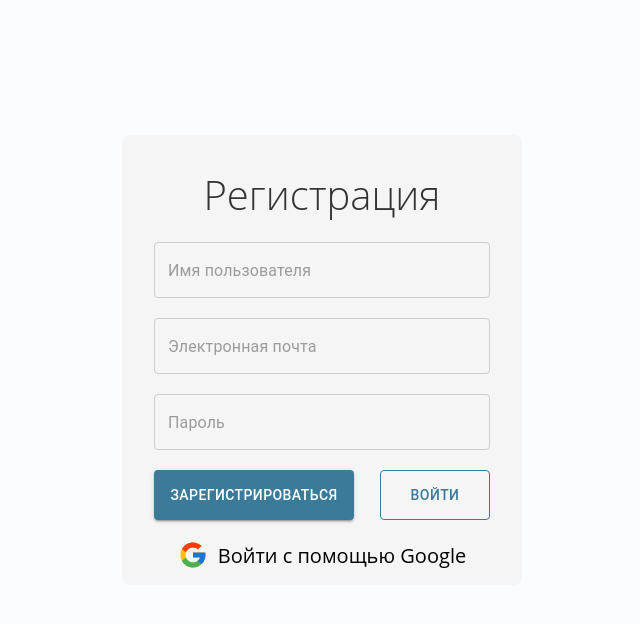
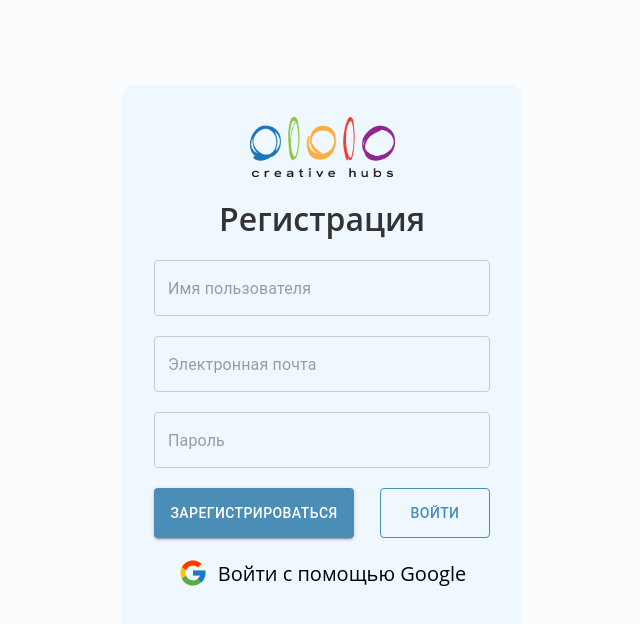
Before and after one commit to ayima-k/Hackathon, a React (Create React App) app: page /auth/register in a window 1280 px wide. Shown: the top 624 px of the page, without its empty margins (318-958 px from the left). Built offline with nearby package versions, Linux system fonts and the light colour scheme.

Commit message:
added login register

```diff
--- a/src/components/Auth/Login/Login.module.scss
+++ b/src/components/Auth/Login/Login.module.scss
@@ -8,20 +8,28 @@
     flex-direction: column;
     align-items: center;
     gap: 20px;
-    background-color: whitesmoke;
+    background-color: aliceblue;
     padding: 2rem;
     width: 400px;
-    height: 500px;
-    border-radius: 8px;
-    img{
-      width: 300px;
-      height: 100px;
+    height: 470px;
+    border-radius: 12px !important;
+    @media (max-width: 320px) {
+      padding: 2rem 1rem;
+    }
+    .logo{
+      width: 145px;
+      height: 60px;
+      img{
+        width: 100%;
+        height: 100%;
+        object-fit: cover;
+      }
     }
     h1{
       margin: 0;
       color: #333;
-      font-weight: 200;
-      font-size: 40px;
+      font-weight: 600;
+      font-size: 32px;
     }
     fieldset{
       border: 1px solid #ccc;
@@ -47,13 +55,22 @@
       display: flex;
       justify-content: space-between;
       button:nth-child(1){
-        background-color: #3A7B99;
+        background-color: #4A8DB7;
         width: 180px;
         height: 50px;
+        @media (max-width: 375px) {
+          width: 155px;
+        }
+        @media (max-width: 320px) {
+          width: 145px;
+        }
       }
       button:nth-child(2){
-        border: 0.5px solid #3A7B99;
-        color: #3A7B99;
+        border: 0.5px solid #4A8DB7;
+        color: #4A8DB7;
+        @media (max-width: 320px) {
+          width: 130px;
+        }
       }
     }
   }
--- a/src/components/Auth/Login/index.jsx
+++ b/src/components/Auth/Login/index.jsx
@@ -2,6 +2,7 @@ import React from 'react'
 import { FcGoogle } from 'react-icons/fc'
 import { Button, TextField } from '@mui/material'
 import { useNavigate } from 'react-router-dom'
+import logo from '../../../assets/img/logo.png'
 import cls from './Login.module.scss'
 
 const Login = () => {
@@ -10,7 +11,9 @@ const Login = () => {
   return (
     <div className={cls.login}>
       <form>
-        <img src="https://static.tildacdn.com/tild3639-3135-4765-a366-303730373766/ololo-creativehubs-l.png" alt="" />
+        <div className={cls.logo}>
+          <img src={logo} alt="" />
+        </div>
         <h1>Вход</h1>
         <TextField
           type='email'
--- a/src/components/Auth/Register/Register.module.scss
+++ b/src/components/Auth/Register/Register.module.scss
@@ -8,16 +8,28 @@
     flex-direction: column;
     align-items: center;
     gap: 20px;
-    background-color: whitesmoke;
+    background-color: aliceblue;
     padding: 2rem;
     width: 400px;
-    height: 450px;
-    border-radius: 8px;
+    height: 550px;
+    border-radius: 12px !important;
+    @media (max-width: 320px) {
+      padding: 2rem 1rem;
+    }
+    .logo{
+      width: 145px;
+      height: 60px;
+      img{
+        width: 100%;
+        height: 100%;
+        object-fit: cover;
+      }
+    }
     h1{
       margin: 0;
       color: #333;
-      font-weight: 150;
-      font-size: 40px;
+      font-weight: 600;
+      font-size: 32px;
     }
     fieldset{
       border: 1px solid #ccc;
@@ -43,14 +55,20 @@
       display: flex;
       justify-content: space-between;
       button:nth-child(1){
-        background-color: #3A7B99;
+        background-color: #4A8DB7;
         width: 200px;
         height: 50px;
+        @media (max-width: 375px) {
+          width: 185px;
+        }
       }
       button:nth-child(2){
-        border: 0.5px solid #3A7B99;
-        color: #3A7B99;
+        border: 0.5px solid #4A8DB7;
+        color: #4A8DB7;
         width: 110px;
+        @media (max-width: 320px) {
+          width: 90px;
+        }
       }
     }
   }
--- a/src/components/Auth/Register/index.jsx
+++ b/src/components/Auth/Register/index.jsx
@@ -3,6 +3,7 @@ import TextField from '@mui/material/TextField'
 import Button from '@mui/material/Button'
 import { FcGoogle } from 'react-icons/fc'
 import cls from './Register.module.scss'
+import logo from '../../../assets/img/logo.png'
 import { useNavigate } from 'react-router-dom'
 
 const Register = () => {
@@ -11,6 +12,9 @@ const Register = () => {
   return (
     <div className={cls.register}>
       <form>
+        <div className={cls.logo}>
+          <img src={logo} alt="" />
+        </div>
         <h1>Регистрация</h1>
         <TextField
           type='text'
--- a/src/pages/General/pages/Profile/Profile.jsx
+++ b/src/pages/General/pages/Profile/Profile.jsx
@@ -1,10 +1,41 @@
 import React from 'react';
+import Button from '@mui/material/Button';
+import cls from './Profile.module.scss';
 
 function Profile() {
   return (
-    <div>
-      Profile
-    </div>
+    <React.Fragment>
+      <div>
+        <div>
+          <div>
+            <h2></h2>
+          </div>
+          <div>
+            <img src="" alt="" />
+          </div>
+          <div>
+            <p></p>
+            <span></span>
+          </div>
+          <div>
+            <Button></Button>
+          </div>
+          <div>
+            <Button></Button>
+          </div>
+        </div>
+        <div>
+          <div>
+            <h2></h2>
+          </div>
+        </div>
+        <div>
+          <div>
+            <h2></h2>
+          </div>
+        </div>
+      </div>
+    </React.Fragment>
   );
 }
 
```
Also changed, not shown: src/pages/General/pages/Profile/Profile.module.scss (added).
